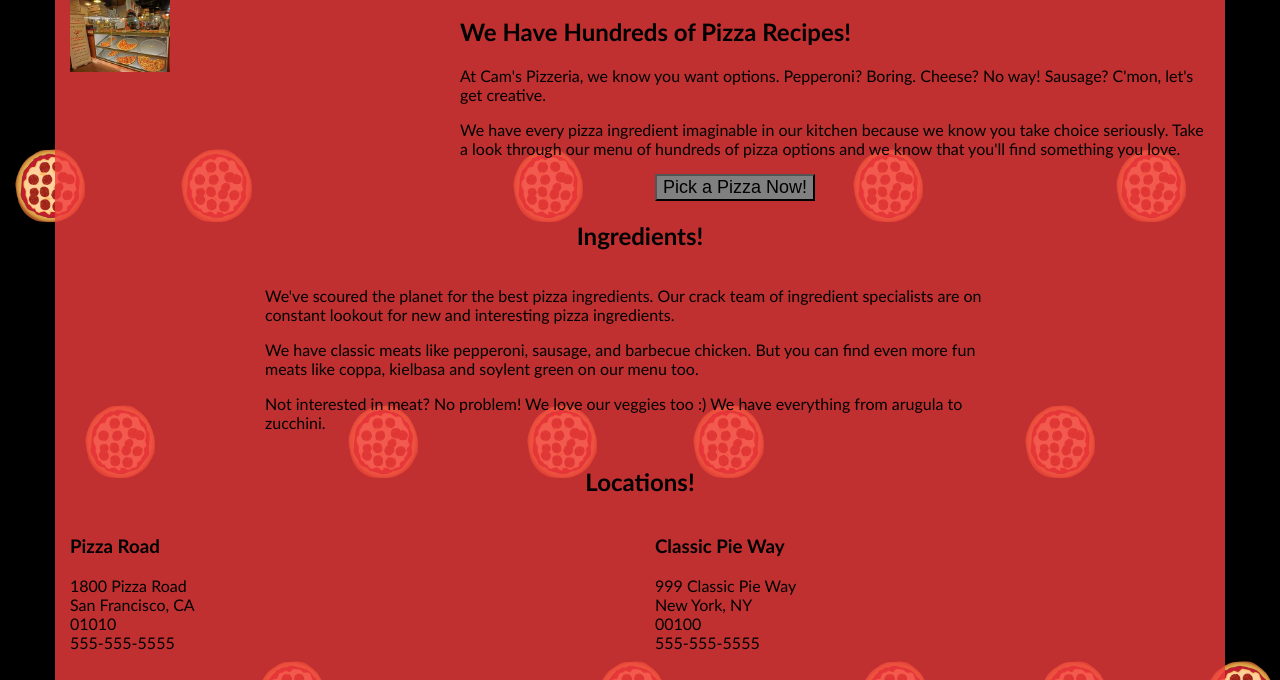
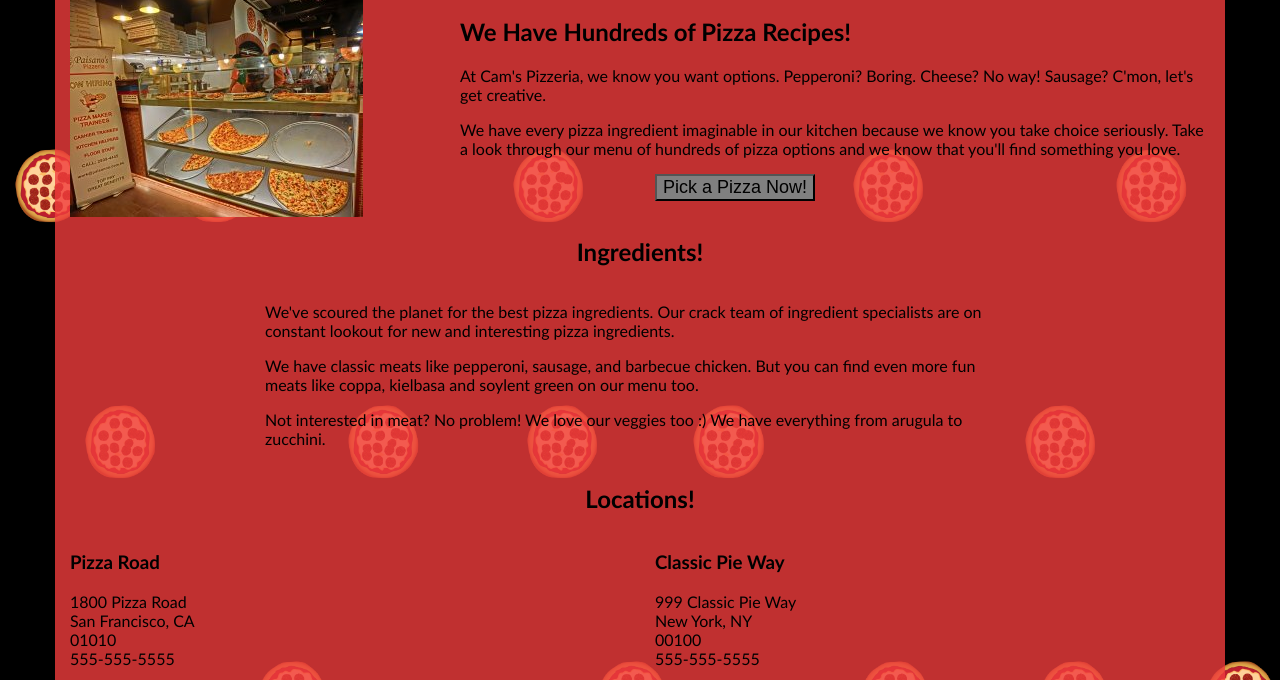
Before and after one commit to di1221/front_end_mobile_portfolio, a plain HTML site: page src/views/pizza.html in a window 1280 px wide. Shown: the part 120-800 px from the top of the page. Drawn offline with Linux system fonts and the light colour scheme.

Commit message:
removed image dimensions for the pizzaria images so it no longer restrains the size on the pizza page

```diff
--- a/src/views/pizza.html
+++ b/src/views/pizza.html
@@ -39,7 +39,7 @@
     </div>
     <div id="callToAction" class="row">
       <div class="col-md-4">
-        <img src="images/pizzeria.jpg" class="img-responsive" width="100" height="75"> <!-- Image credit to: http://commons.wikimedia.org/wiki/File:HK_TST_night_%E5%98%89%E8%98%AD%E9%81%93_Granville_Road_restaurant_Paisano's_Pizzeria_pizza_Dec-2013.JPG -->
+        <img src="images/pizzeria.jpg" class="img-responsive"> <!-- Image credit to: http://commons.wikimedia.org/wiki/File:HK_TST_night_%E5%98%89%E8%98%AD%E9%81%93_Granville_Road_restaurant_Paisano's_Pizzeria_pizza_Dec-2013.JPG -->
       </div>
       <div class="col-md-8">
         <div class="row">
```
Also changed, not shown: prod/views/pizza.html (+1 -1 lines).
